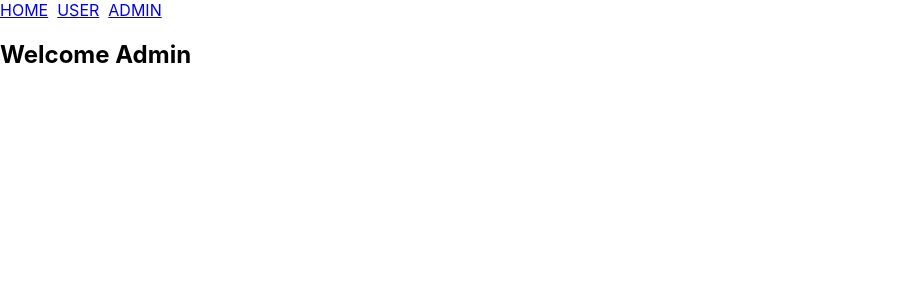
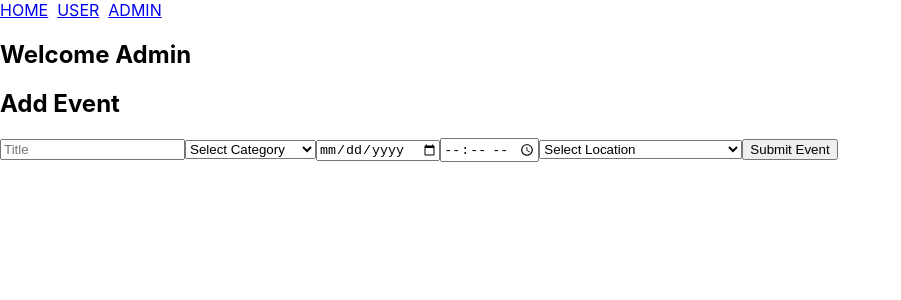
Before and after one commit to charisse10/582-project4-events, a React (Create React App) app: page /admin in a window 1280 px wide. Shown: the top 300 px of the page, without its empty margins (0-901 px from the left). Built offline with nearby package versions, Linux system fonts and the light colour scheme.

Commit message:
adding routes and form

```diff
--- /dev/null
+++ b/src/components/Add.js
@@ -0,0 +1,163 @@
+import React, { Component } from "react";
+
+class Add extends Component {
+    constructor() {
+        super();
+        this.state = {
+            titleInput: "",
+            categoryInput: "",
+            dateInput: "",
+            timeInput: "",
+            locationInput: "",
+            isSubmitted: false,
+            events: [],
+        };
+    }
+
+    addEvent = async (e) => {
+        e.preventDefault();
+
+        const formData = {
+            title: this.state.titleInput,
+            category: this.state.categoryInput,
+            date: this.state.dateInput,
+            time: this.state.timeInput,
+            location: this.state.locationInput,
+        };
+
+        fetch(
+            "https://probable-guacamole-w6r64q77rpqcg9rv-3000.app.github.dev/",
+            {
+                method: "post",
+                headers: {
+                    "Content-Type": "application/json",
+                },
+                body: JSON.stringify(formData),
+            }
+        )
+            .then((response) => response.json())
+            .then((data) => {
+                console.log("Success!", data);
+                this.setState({
+                    isSubmitted: true,
+                    titleInput: "",
+                    categoryInput: "",
+                    dateInput: "",
+                    timeInput: "",
+                    locationInput: "",
+                });
+            })
+            .catch((error) => {
+                console.error("Error:", error);
+            });
+    };
+
+    render() {
+        return (
+            <section className="section-form">
+                <div className="container">
+                    <h2>Add Event</h2>
+                    <form onSubmit={this.addEvent}>
+                        <input
+                            value={this.state.titleInput}
+                            onChange={(e) =>
+                                this.setState({ titleInput: e.target.value })
+                            }
+                            id="etitle"
+                            type="text"
+                            placeholder="Title"
+                            required
+                        />
+                        <select
+                            value={this.state.categoryInput}
+                            onChange={(e) =>
+                                this.setState({ categoryInput: e.target.value })
+                            }
+                            id="ecategory"
+                            className="placeholder"
+                            required
+                        >
+                            <option value="" disabled hidden>
+                                Select Category
+                            </option>
+                            <option value="On the big screen">
+                                On the big screen
+                            </option>
+                            <option value="We love to read">
+                                We love to read
+                            </option>
+                            <option value="Music to your ears">
+                                Music to your ears
+                            </option>
+                            <option value="Art and Theatre">
+                                Art and Theatre
+                            </option>
+                            <option value="Get moving">Get moving</option>
+                            <option value="Celebrate">Celebrate</option>
+                        </select>
+
+                        <input
+                            value={this.state.dateInput}
+                            onChange={(e) =>
+                                this.setState({ dateInput: e.target.value })
+                            }
+                            id="edate"
+                            type="date"
+                            required
+                        />
+
+                        <input
+                            value={this.state.timeInput}
+                            onChange={(e) =>
+                                this.setState({ timeInput: e.target.value })
+                            }
+                            id="etime"
+                            type="time"
+                            required
+                        />
+
+                        <select
+                            value={this.state.locationInput}
+                            onChange={(e) =>
+                                this.setState({ locationInput: e.target.value })
+                            }
+                            id="elocation"
+                            className="placeholder"
+                            required
+                        >
+                            <option value="" disabled hidden>
+                                Select Location
+                            </option>
+                            <option value="CSL Auditorium">
+                                CSL Auditorium
+                            </option>
+                            <option value="Ashkelon Gardens">
+                                Ashkelon Gardens
+                            </option>
+                            <option value="CSL Library">CSL Library</option>
+                            <option value="Trudeau Park">Trudeau Park</option>
+                            <option value="Rembrandt Park Amphitheatre">
+                                Rembrandt Park Amphitheatre
+                            </option>
+                            <option value="Fletcher Park">Fletcher Park</option>
+                            <option value="Parkhaven Outdoor Pool">
+                                Parkhaven Outdoor Pool
+                            </option>
+                            <option value="Meadowbrook Golf Course"></option>
+                        </select>
+                        <input
+                            id="esubmit"
+                            type="submit"
+                            value="Submit Event"
+                        />
+                    </form>
+                    {this.state.isSubmitted && (
+                        <p className="added">Event added successfully!</p>
+                    )}
+                </div>
+            </section>
+        );
+    }
+}
+
+export default Add;
--- a/src/components/Admin.js
+++ b/src/components/Admin.js
@@ -1,7 +1,13 @@
+import Add from "./Add";
+
 export default function User() {
     return (
         <div>
             <h2> Welcome Admin </h2>
+            <div className="form">
+                <Add />
+            </div>
         </div>
+
     )
 }
--- a/src/components/Events.js
+++ b/src/components/Events.js
@@ -55,7 +55,6 @@ function EventList() {
                   onChange={(e) => {
                     const selectedCategory = e.target.value;
                     const updatedCategories = [...selectedCategories];
-
                     if (e.target.checked) {
                       updatedCategories.push(selectedCategory);
                     } else {
@@ -64,7 +63,6 @@ function EventList() {
                         updatedCategories.splice(index, 1);
                       }
                     }
-
                     applyFilter(updatedCategories);
                   }}
                 />
--- a/src/index.css
+++ b/src/index.css
@@ -12,7 +12,7 @@ code {
     monospace;
 }
 
-/* --------------- EVEÑT --------------- */
+/* --------------- EVENT --------------- */
 .event {
   display: grid;
   grid-template-columns: 1fr;
--- a/src/index.js
+++ b/src/index.js
@@ -7,6 +7,8 @@ import { createBrowserRouter, RouterProvider } from "react-router-dom";
 import Navbar from "./components/Navbar";
 import User from "./components/User";
 import Admin from "./components/Admin";
+import Events from "./components/Events";
+import Event from "./components/Event";
 
 const router = createBrowserRouter([
   {
@@ -36,6 +38,23 @@ const router = createBrowserRouter([
       </div>
     ),
   },
+  {
+    path: '/events',
+    element: (
+      <div>
+        <Events/>
+      </div>
+    ),
+    children: [
+      {
+        path: 'event/:_id',
+        element:
+          <div>
+            <Event />
+          </div>
+      },
+    ],
+  }
 ]);
 
 const root = ReactDOM.createRoot(document.getElementById('root'));
```
